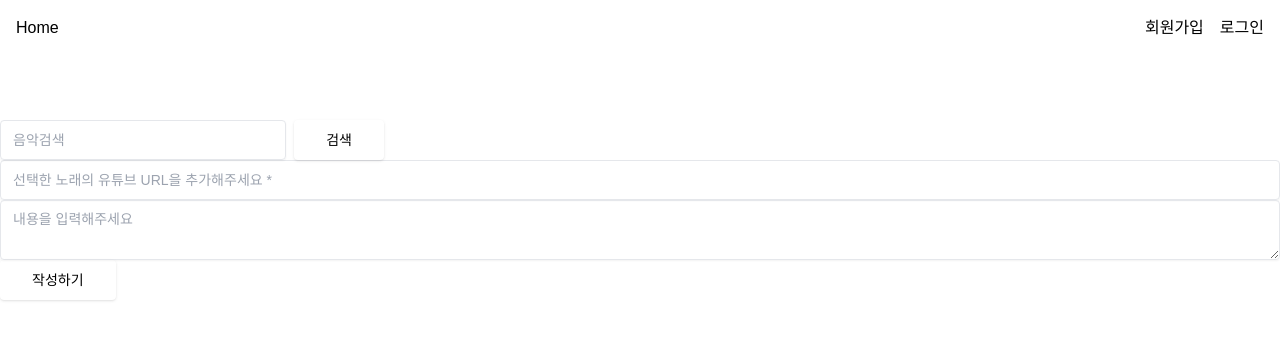
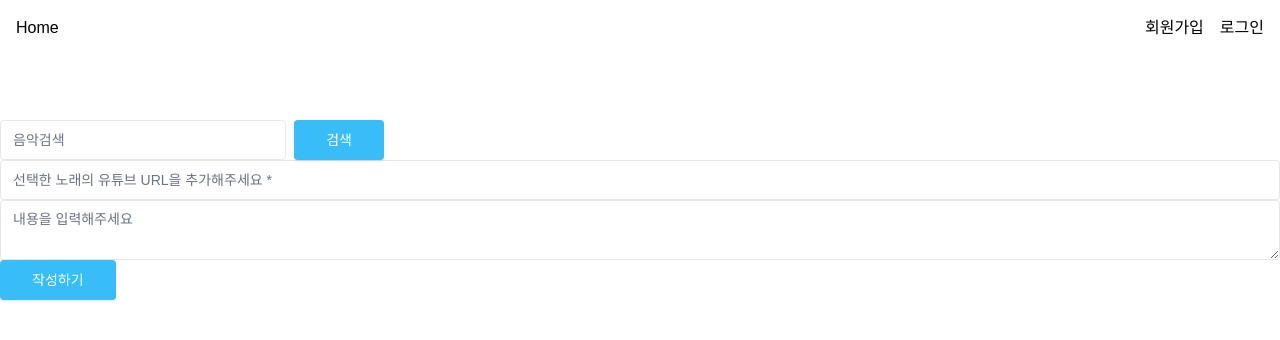
Before and after one commit to joycie416/Record_PanPang, a Next.js app: page /write in a window 1280 px wide. Shown: the top 340 px of the page. Built offline with nearby package versions, Linux system fonts and the light colour scheme; no server answers.

Commit message:
[fix] shadcn/ui 수정, client 파일 수정

```diff
--- a/src/components/ui/button.tsx
+++ b/src/components/ui/button.tsx
@@ -10,15 +10,15 @@ const buttonVariants = cva(
     variants: {
       variant: {
         default:
-          "bg-primary text-primary-foreground shadow hover:bg-primary/90",
+          "bg-sky-400 text-white shadow hover:bg-sky/90",
         destructive:
-          "bg-destructive text-destructive-foreground shadow-sm hover:bg-destructive/90",
+          "bg-gray-700 text-white shadow-sm hover:bg-gray-700/90",
         outline:
-          "border border-input bg-background shadow-sm hover:bg-accent hover:text-accent-foreground",
+          "border border-gray-300 border-input bg-background shadow-sm hover:bg-gray-400",
         secondary:
-          "bg-secondary text-secondary-foreground shadow-sm hover:bg-secondary/80",
-        ghost: "hover:bg-accent hover:text-accent-foreground",
-        link: "text-primary underline-offset-4 hover:underline",
+          "bg-gray-400 text-white shadow-sm hover:bg-gray-400/80",
+        ghost: "hover:bg-gray-300 hover:text-white",
+        link: "text-sky-400 underline-offset-4 hover:underline",
       },
       size: {
         default: "h-9 px-4 py-2",
--- a/src/components/ui/input.tsx
+++ b/src/components/ui/input.tsx
@@ -9,7 +9,7 @@ const Input = React.forwardRef<HTMLInputElement, InputProps>(({ className, type,
     <input
       type={type}
       className={cn(
-        "flex h-10 w-full rounded border border-input bg-transparent px-3 py-1 text-sm shadow-sm transition-colors file:border-0 file:bg-transparent file:text-sm file:font-medium file:text-foreground placeholder:text-muted-foreground focus-visible:outline-none focus-visible:ring-1 focus-visible:ring-ring disabled:cursor-not-allowed disabled:opacity-50",
+        "flex h-10 w-full rounded border border-gray-200 bg-white px-3 py-2 text-sm ring-offset-white file:border-0 file:bg-transparent file:text-sm file:font-medium file:text-gray-950 placeholder:text-gray-500 disabled:cursor-not-allowed disabled:opacity-50 dark:border-gray-800 dark:bg-gray-950 dark:ring-offset-gray-950 dark:file:text-gray-50 dark:placeholder:text-gray-400 dark:focus-visible:ring-gray-300",
         className
       )}
       ref={ref}
--- a/src/components/ui/textarea.tsx
+++ b/src/components/ui/textarea.tsx
@@ -1,24 +1,21 @@
-import * as React from "react"
+import * as React from "react";
 
-import { cn } from "@/lib/utils"
+import { cn } from "@/lib/utils";
 
-export interface TextareaProps
-  extends React.TextareaHTMLAttributes<HTMLTextAreaElement> {}
+export interface TextareaProps extends React.TextareaHTMLAttributes<HTMLTextAreaElement> {}
 
-const Textarea = React.forwardRef<HTMLTextAreaElement, TextareaProps>(
-  ({ className, ...props }, ref) => {
+const Textarea = React.forwardRef<HTMLTextAreaElement, TextareaProps>(({ className, ...props }, ref) => {
   return (
     <textarea
       className={cn(
-          "flex min-h-[60px] w-full rounded border border-input bg-transparent px-3 py-2 text-sm shadow-sm placeholder:text-muted-foreground focus-visible:outline-none focus-visible:ring-1 focus-visible:ring-ring disabled:cursor-not-allowed disabled:opacity-50",
+        "flex min-h-[60px] w-full rounded border border-gray-200 bg-white px-3 py-2 text-sm ring-offset-white file:border-0 file:bg-transparent file:text-sm file:font-medium file:text-gray-950 placeholder:text-gray-500 disabled:cursor-not-allowed disabled:opacity-50 dark:border-gray-800 dark:bg-gray-950 dark:ring-offset-gray-950 dark:file:text-gray-50 dark:placeholder:text-gray-400 dark:focus-visible:ring-gray-300",
         className
       )}
       ref={ref}
       {...props}
     />
-    )
-  }
-)
-Textarea.displayName = "Textarea"
+  );
+});
+Textarea.displayName = "Textarea";
 
-export { Textarea }
+export { Textarea };
--- a/src/utils/supabase/client.tsx
+++ b/src/utils/supabase/client.tsx
@@ -1,4 +1,4 @@
-"use client";
+// "use client";
 
 import { createBrowserClient } from "@supabase/ssr";
 
--- a/src/utils/supabase/client2.tsx
+++ /dev/null
@@ -1,5 +0,0 @@
-// import { createClient } from "@supabase/supabase-js";
-
-// export function createBrowserClient() {
-//   return createClient(process.env.NEXT_PUBLIC_SUPABASE_URL!, process.env.NEXT_PUBLIC_SUPABASE_KEY!);
-// }
```
Lines whose indentation alone changed are shown as unchanged.
